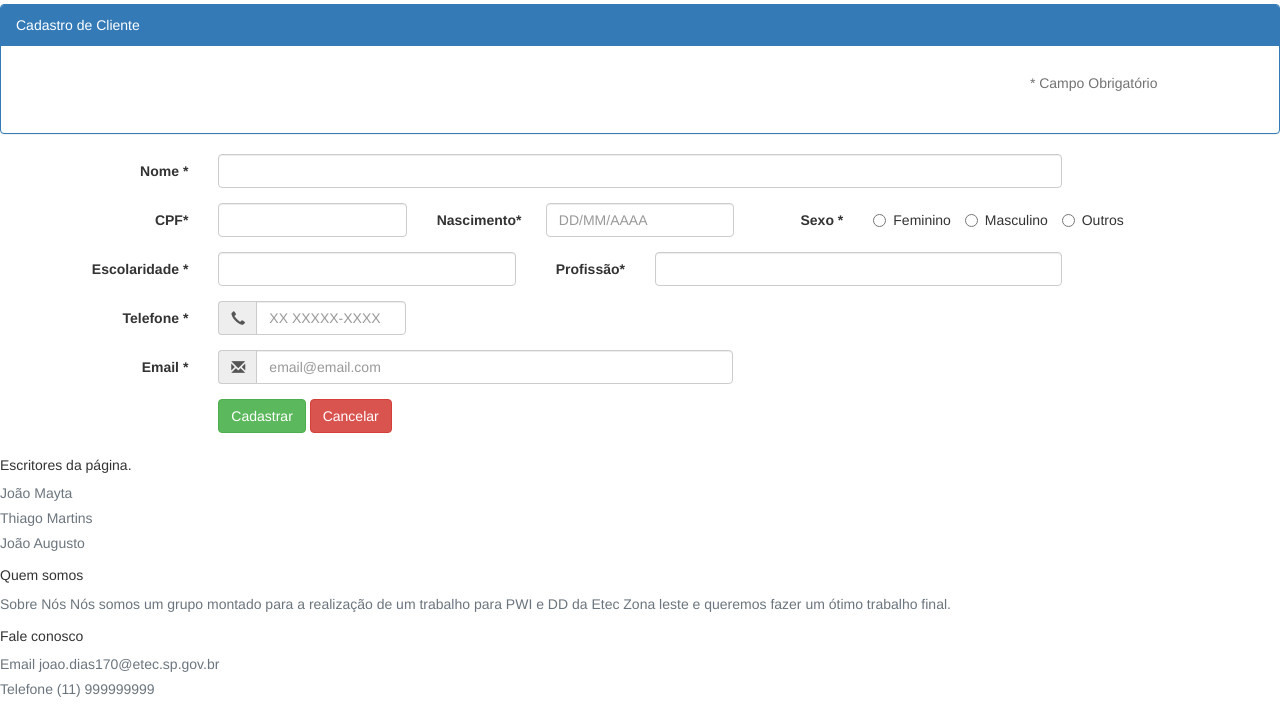
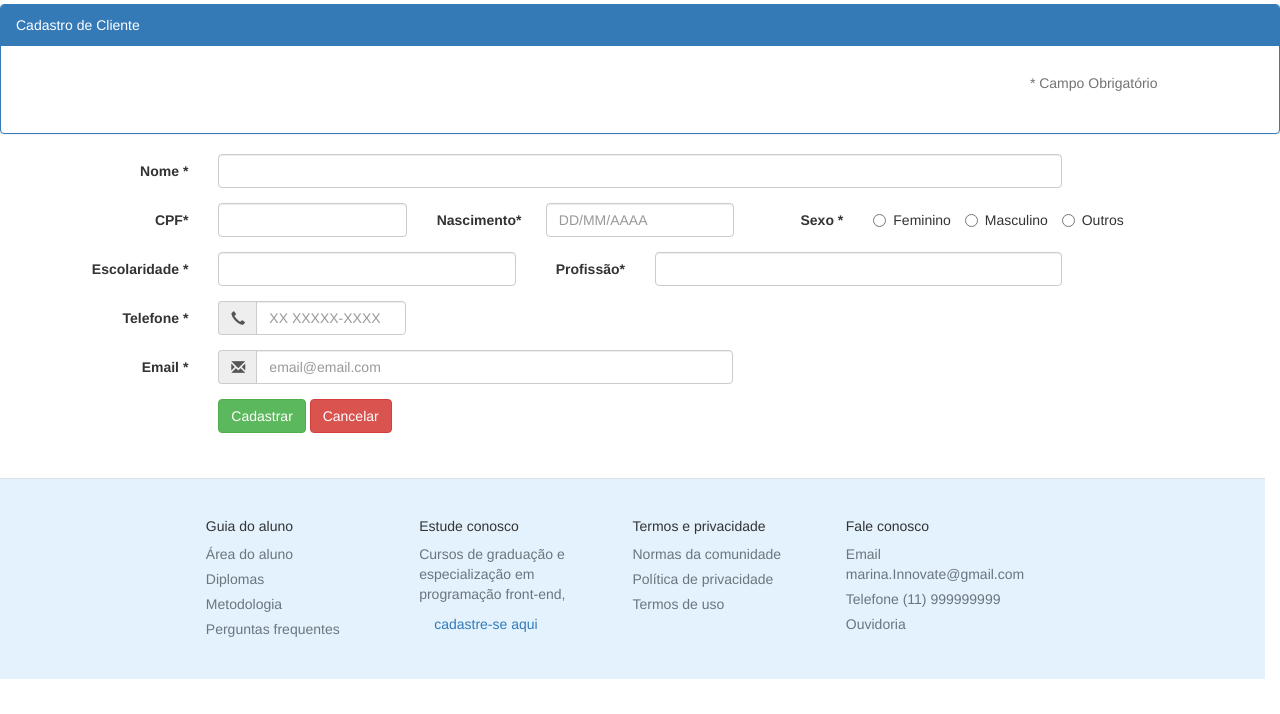
Before and after one commit to JoaoADoja/InnovateTech, a plain HTML site: page cadastro.html in a window 1280 px wide. Shown: the part 107-821 px from the top of the page. Drawn offline with nearby package versions, Linux system fonts and the light colour scheme; files that its build step writes are made by us from their sources.

Commit message:
Correções nos arquivos

```diff
--- a/cadastro.html
+++ b/cadastro.html
@@ -14,6 +14,9 @@
     <!-- Custom styles for this template -->
     <link rel="stylesheet" href="css/bootstrap.css">
     <link rel="stylesheet" href="css/css_inicio.css">
+    <link href="//maxcdn.bootstrapcdn.com/bootstrap/3.3.0/css/bootstrap.min.css" rel="stylesheet" id="bootstrap-css">
+    <script src="//maxcdn.bootstrapcdn.com/bootstrap/3.3.0/js/bootstrap.min.js"></script>
+    <script src="//code.jquery.com/jquery-1.11.1.min.js"></script>
   </head>
   <body>
 
@@ -28,43 +31,18 @@
         </ul>
       </header>
 
-      <link href="//maxcdn.bootstrapcdn.com/bootstrap/3.3.0/css/bootstrap.min.css" rel="stylesheet" id="bootstrap-css">
-<script src="//maxcdn.bootstrapcdn.com/bootstrap/3.3.0/js/bootstrap.min.js"></script>
-<script src="//code.jquery.com/jquery-1.11.1.min.js"></script>
-<!------ Include the above in your HEAD tag ---------->
-
-<!DOCTYPE html>
-<head>
-
-
-</head>
-<body>
-
     <form class="form-horizontal">
       <fieldset>
         <div class="panel panel-primary">
-    <div class="panel-heading">Cadastro de Cliente</div>
-
+          <div class="panel-heading">
+            Cadastro de Cliente
+          </div>
           <div class="panel-body">
             <div class="form-group">
-<!--
-<div class="form-group">
-<div class="col-md-4 control-label">
-    <img id="logo" src="http://blogdoporao.com.br/wp-content/uploads/2016/12/Faculdade-pitagoras.png"/>
-</div>
-<div class="col-md-4 control-label">
-    <h1>Cadastro de Cliente</h1>
-
-</div>
-</div>
-    -->
               <div class="col-md-11 control-label">
                 <p class="help-block"><h11>*</h11> Campo Obrigatório </p>
               </div>
             </div>
-
-
-
           </div>
         </div>
 
@@ -75,21 +53,16 @@
           </div>
         </div>
 
-<!-- Text input-->
         <div class="form-group">
           <label class="col-md-2 control-label" for="vinculo">CPF<h11>*</h11></label>
           <div class="col-md-2">
             <input id="CPF" name="CPF" placeholder="" class="form-control input-md" required="" type="text" pattern="/^[A-Za-záàâãéèêíïóôõöúçñÁÀÂÃÉÈÍÏÓÔÕÖÚÇÑ ]+$/">
-
           </div>
-
 
           <label class="col-md-1 control-label" for="Nome">Nascimento<h11>*</h11></label>
           <div class="col-md-2">
             <input id="dtnasc" name="dtnasc" placeholder="DD/MM/AAAA" class="form-control input-md" required="" type="text" maxlength="10" OnKeyPress="formatar('##/##/####', this)">
           </div>
-
-<!-- Multiple Radios (inline) -->
 
           <label class="col-md-1 control-label" for="radios">Sexo <h11>*</h11></label>
           <div class="col-md-4">
@@ -108,14 +81,8 @@
           </div>
         </div>
 
-
-  </div>
-</div>
-
         <div class="form-group">
-
           <label class="col-md-2 control-label" for="selectbasic">Escolaridade <h11>*</h11></label>
-
             <div class="col-md-3">
               <select required id="escolaridade" name="escolaridade" class="form-control">
               <option value=""></option>
@@ -128,14 +95,9 @@
                 <option value="Superior Completo">Superior Completo</option>
               </select>
             </div>
-
-
-<!-- Text input-->
-
             <label class="col-md-1 control-label" for="profissao">Profissão<h11>*</h11></label>
             <div class="col-md-4">
               <input id="profissao" name="profissao" type="text" placeholder="" class="form-control input-md" required="">
-
             </div>
         </div>
 
@@ -148,9 +110,8 @@
                 OnKeyPress="formatar('## #####-####', this)">
             </div>
           </div>
+        </div>
 
-  </div>
- </div>
         <div class="form-group">
           <label class="col-md-2 control-label" for="prependedtext">Email <h11>*</h11></label>
           <div class="col-md-5">
@@ -161,9 +122,6 @@
           </div>
         </div>
 
-</div>
-
-<!-- Button (Double) -->
         <div class="form-group">
           <label class="col-md-2 control-label" for="Cadastrar"></label>
           <div class="col-md-8">
@@ -171,54 +129,61 @@
             <button id="Cancelar" name="Cancelar" class="btn btn-danger" type="Reset">Cancelar</button>
           </div>
         </div>
-
-</div>
+      </fieldset>
+    </form>
+    <footer class="row row-cols-2 row-cols-sm-3 row-cols-md-6 py-5 my-5 border-top">
+      <div class="col mb-6">
+          <h5 class=""></h5>
+          <p class="text-muted" style="text-align: center;"></p>
       </div>
 
-
-</fieldset>
-</form>
-
-</body>
-</html>
-
-        <div class="col mb-3">
-
+      <div class="col mb-6">
+          <h5 class="">Guia do aluno  </h5>
+          <ul class="nav flex-column">
+              <li class="nav-item mb-2"><a href="#" class="nav-link p-0 text-muted">Área do aluno </a></li>
+              <li class="nav-item mb-2"><a href="#" class="nav-link p-0 text-muted">Diplomas</a></li>
+              <li class="nav-item mb-2"><a href="#" class="nav-link p-0 text-muted">Metodologia</a></li>
+              <li class="nav-item mb-2"><a href="#" class="nav-link p-0 text-muted">Perguntas frequentes</a></li>
+          </ul>
       </div>
 
-        <div class="col mb-3">
-        <h5 class="">Escritores da página.</h5>
+      <div class="col mb-6">
+          <h5 class="">Estude conosco </h5>
           <ul class="nav flex-column">
-            <li class="nav-item mb-2"><a href="#" class="nav-link p-0 text-muted">João Mayta</a></li>
-            <li class="nav-item mb-2"><a href="#" class="nav-link p-0 text-muted">Thiago Martins</a></li>
-            <li class="nav-item mb-2"><a href="#" class="nav-link p-0 text-muted">João Augusto</a></li>
+              <li class="nav-item mb-2"><a href="#" class="nav-link p-0 text-muted" >Cursos de graduação e especialização em programação front-end,<a href="cadastro.html">cadastre-se aqui</a> </a></li>
+          </ul>
+      </div>
+
+      <div class="col mb-6">
+          <h5 class="" id="Qs">Termos e privacidade</h5>
+          <ul class="nav flex-column">
+              <li class="nav-item mb-2"><a class="nav-link p-0 text-muted" style="text-align: justify;"> Normas da comunidade</a></li>
+              <li class="nav-item mb-2"><a class="nav-link p-0 text-muted"style="text-align: justify;"> Política de privacidade</a></li>
+              <li class="nav-item mb-2"><a class="nav-link p-0 text-muted"style="text-align: justify;"> Termos de uso</a></li>
 
           </ul>
       </div>
 
-        <div class="col mb-3">
-        <h5 class="" id="Qs">Quem somos </h5>
-        <ul class="nav flex-column">
-            <li class="nav-item mb-2"><a href="#" class="nav-link p-0 text-muted">Sobre Nós
-
-                Nós somos um grupo montado para a realização de um trabalho para PWI e DD da Etec Zona leste e queremos fazer um ótimo trabalho final.</a></li>
-
-        </ul>
-        </div>
-
-        <div class="col mb-3">
+      <div class="col mb-6">
           <h5 class="" id="Con">Fale conosco</h5>
           <ul class="nav flex-column">
-            <li class="nav-item mb-2"><a href="#" class="nav-link p-0 text-muted">Email
-                 joao.dias170@etec.sp.gov.br
-                    </a></li>
-            <li class="nav-item mb-2"><a href="#" class="nav-link p-0 text-muted">Telefone
-                (11) 999999999
-
-            </a></li>
+              <li class="nav-item mb-2">
+                  <a href="#" class="nav-link p-0 text-muted">
+                      Email marina.Innovate@gmail.com
+                  </a>
+              </li>
+              <li class="nav-item mb-2">
+                  <a href="#" class="nav-link p-0 text-muted">
+                      Telefone (11) 999999999
+                  </a>
+              </li>
+              <li class="nav-item mb-2">
+                  <a href="#" class="nav-link p-0 text-muted">
+                      Ouvidoria
+                  </a>
+              </li>
           </ul>
       </div>
     </footer>
-    </div>
   </body>
 </html>
```
Also changed, not shown: login.html (+9 -15 lines), 1 other file. Lines whose indentation alone changed are shown as unchanged.
